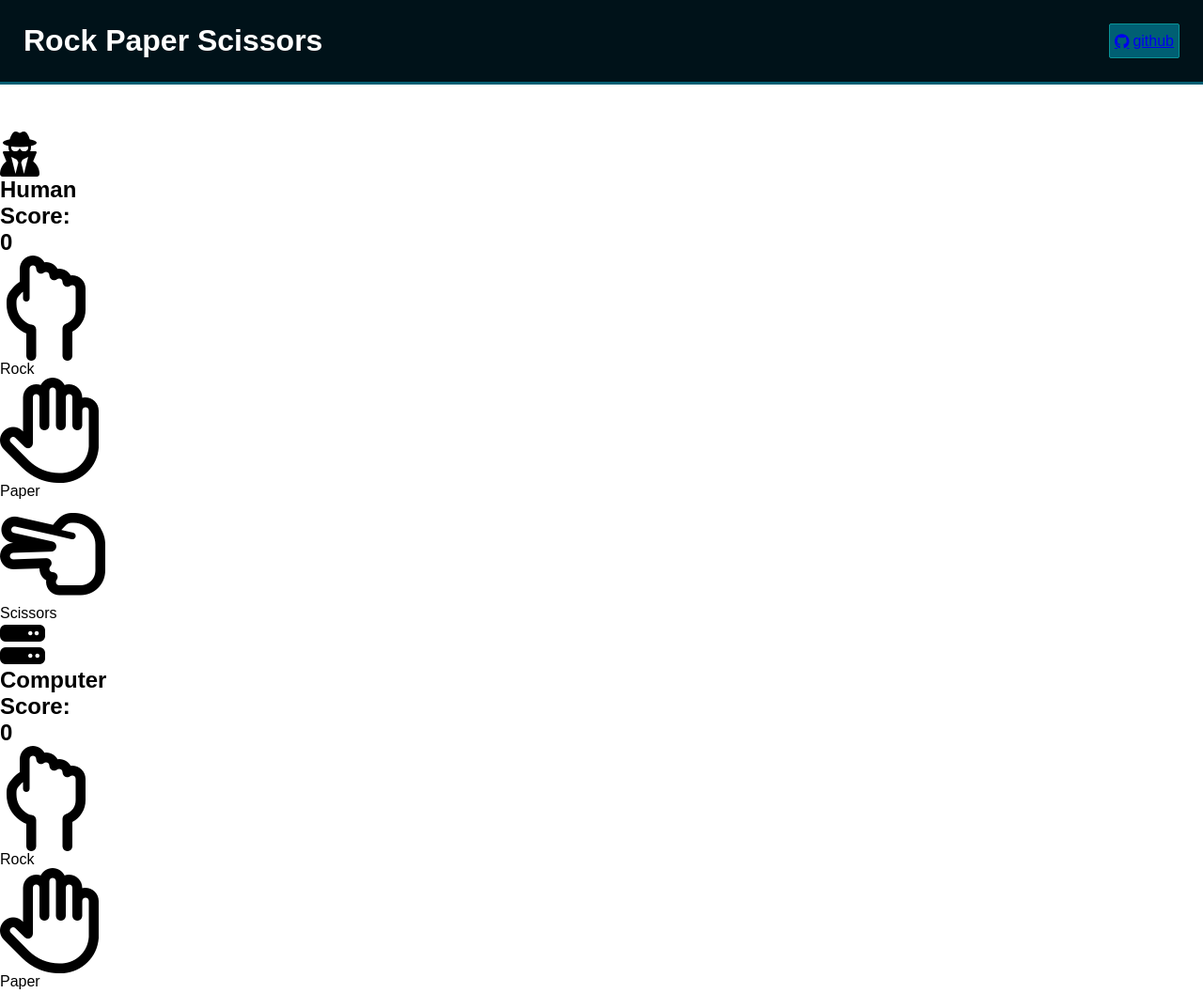
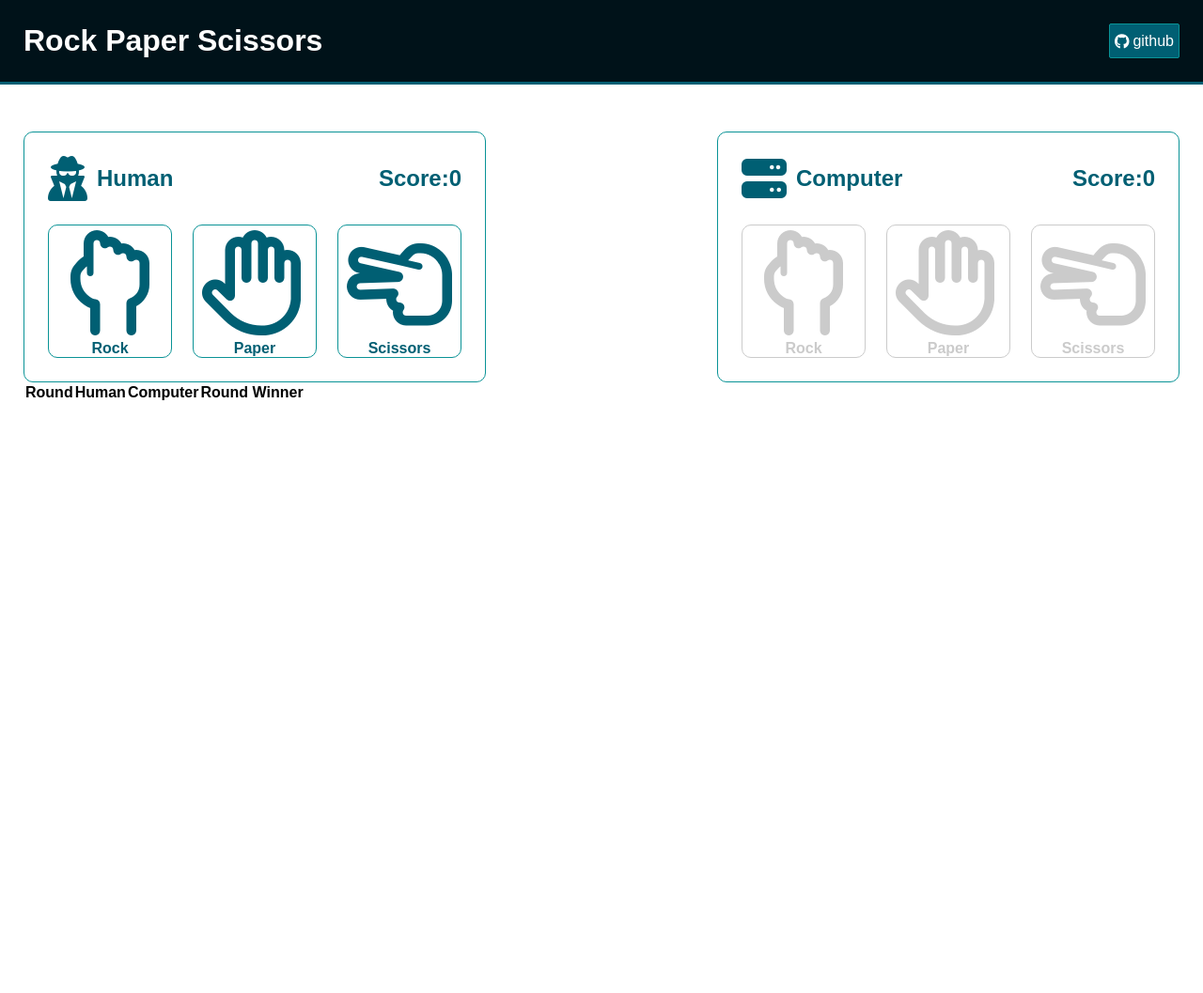
Before and after one commit to TheCodingArchi/rock-paper-scissors, a plain HTML site: page index.html in a window 1280 px wide. Shown: the top 1057 px of the page at 94% size. After the commit the page ends 800 px from the top, so only its background shows below. Drawn offline with Linux system fonts and the light colour scheme.

Commit message:
Add layout and styles to game-center

```diff
--- a/styles.css
+++ b/styles.css
@@ -8,14 +8,14 @@
   header {
     display: flex;
     padding: 25px 25px;
-    margin-bottom: 50px;
+    margin-bottom: 25px;
     justify-content: space-between;
     background-color: #001219;
     color: #ffffff;
     border-bottom: 3px solid #005F73;
   }
 
-  .github {
+  a.github {
     display: flex;
     justify-content: space-between;
     align-items: center;
@@ -23,5 +23,76 @@
     border-radius: 2px;
     width: 75px;
     padding: 0 5px;
+    text-decoration: none;
+    color: #ffffff;
     background-color: #005F73;
   }
+
+  main {
+    padding: 25px 25px;
+  }
+
+  .game-center {
+    display: flex;
+    justify-content: space-between;
+  }
+
+  .playing-board {
+    border: 1px solid #0A9396;
+    border-radius: 10px;
+    width: 40%;
+    padding: 25px;
+  }
+
+  .display-board {
+    display: flex;
+    justify-content: space-between;
+    align-items: center;
+    color: #005F73;
+    margin-bottom: 25px;
+  }
+
+  .players-label, .score-board, .selection {
+    display: flex;
+    justify-content: space-between;
+    align-items: center;
+  }
+
+  .fas {
+    padding-right: 10px;
+  }
+
+  .far {
+    margin: 5px;
+  }
+  .player-selection, .computer-selection {
+    display: flex;
+    flex-direction: column;
+    align-items: center;
+    border-radius: 10px;
+    width: 30%;
+  }
+
+  .player-selection {
+    border: 1px solid #0A9396;
+    color: #005F73;
+  }
+
+  .computer-selection {
+    border: 1px solid #CBCBCB;
+    color: #CBCBCB;
+  }
+
+  .player-selection > p, .computer-selection > p {
+    font-weight: bold;
+  }
+
+  .player-selection:hover {
+    background-color: #005F73;
+    color: #ffffff;
+    cursor: pointer;
+  }
+
+  .computer-selection:hover {
+    cursor: not-allowed;
+  }
```
